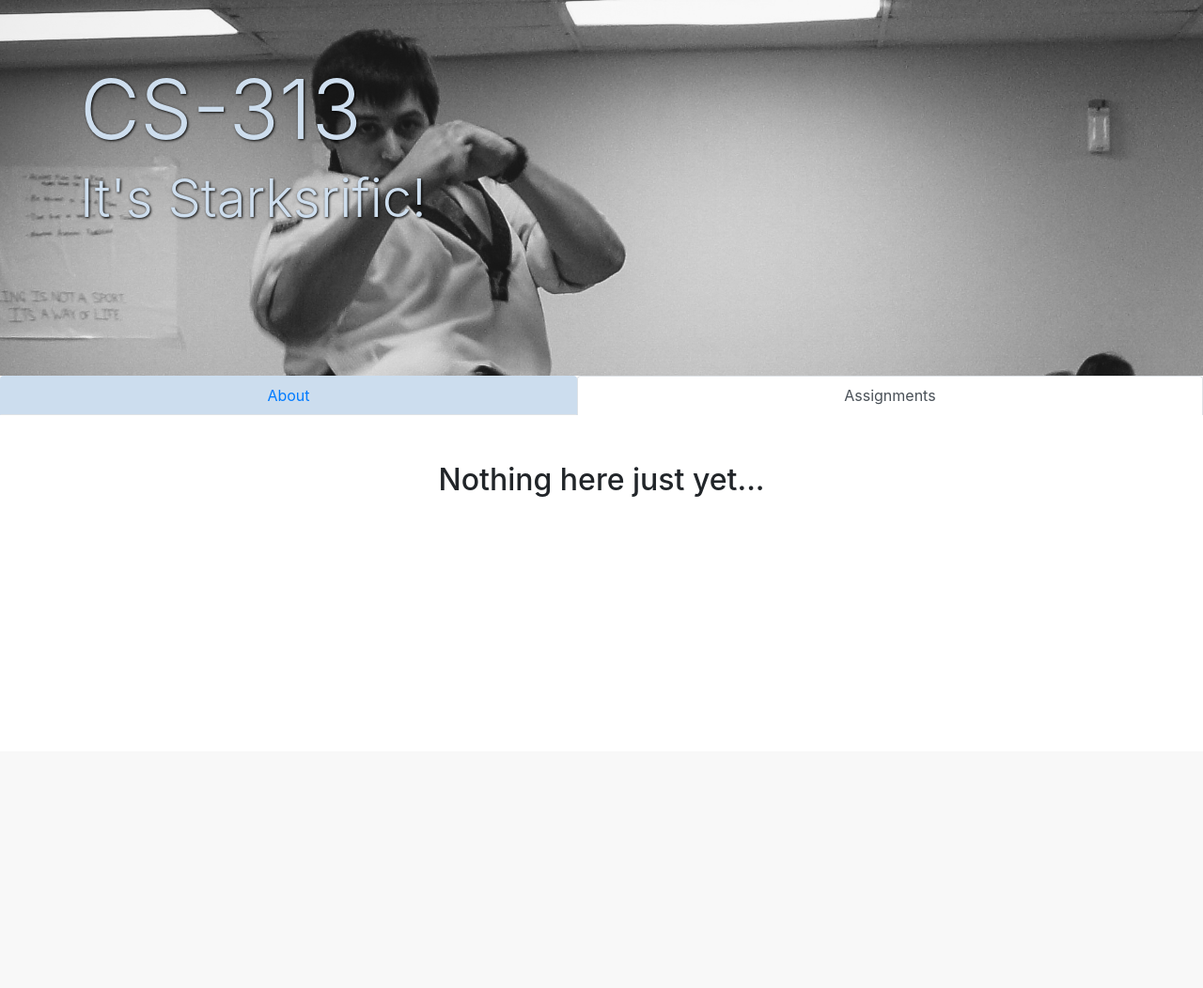
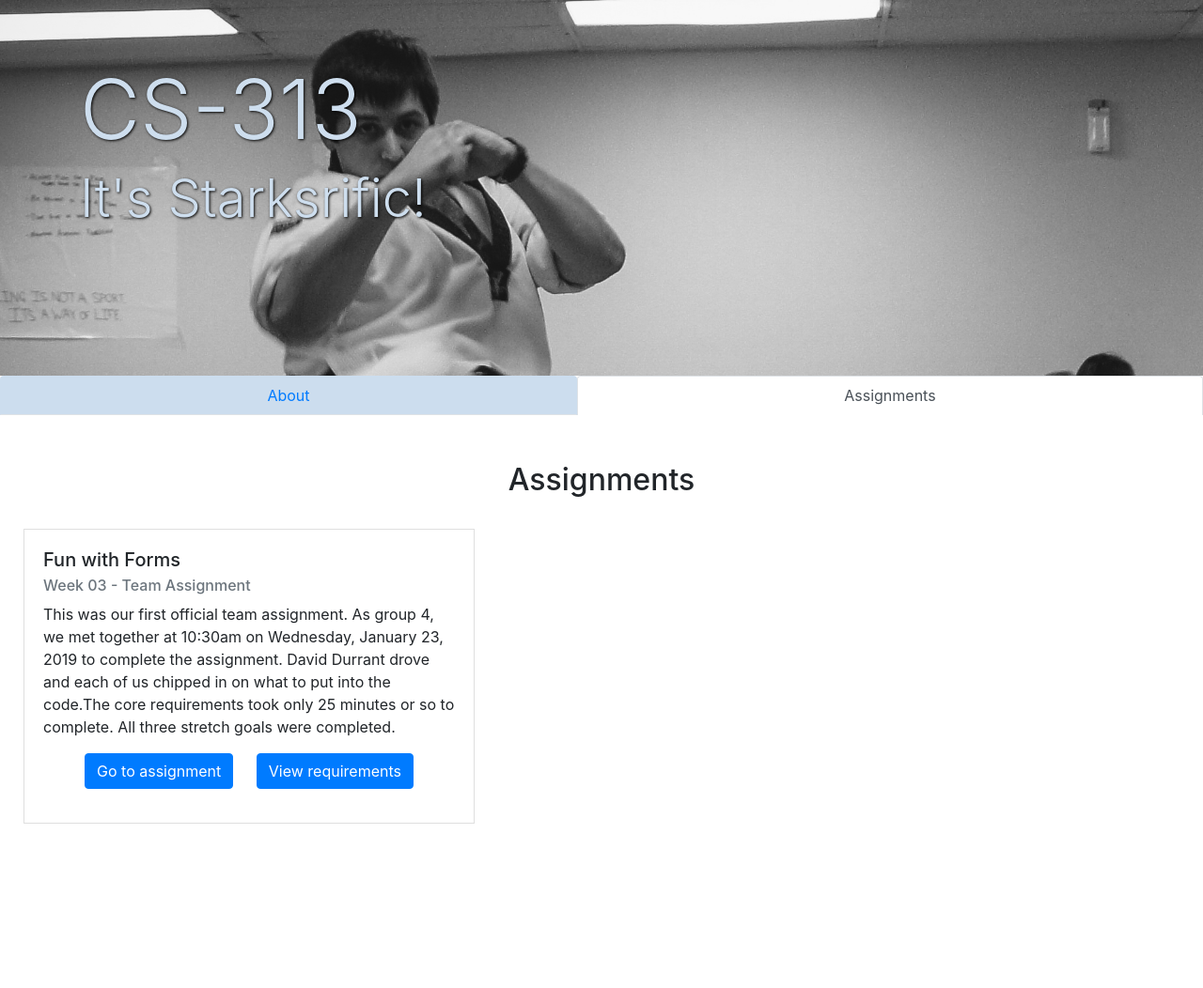
Before and after one commit to Brettzen/min-cs313-php, a PHP site: page /?action=assignments in a window 1280 px wide. Shown: the whole page at 94% size. Before the commit the page ends 529 px from the top, so only its background shows below. Run offline with PHP 8.4, Linux system fonts and the light colour scheme; some libraries are stand-ins or nearby versions.

Commit message:
Added W03 Team Assignment

```diff
--- a/common/footer.php
+++ b/common/footer.php
@@ -1,7 +1,3 @@
-<?php
+<footer>
 
-/*
- * To change this license header, choose License Headers in Project Properties.
- * To change this template file, choose Tools | Templates
- * and open the template in the editor.
- */
+</footer>
--- a/css/main.css
+++ b/css/main.css
@@ -32,8 +32,7 @@
     margin-top: 50px;
 }
 
-main h2,
-main p {
+main h2 {
     text-align: center;
 }
 
@@ -73,3 +72,89 @@
 .item-desc h4 {
     text-align: center;
 }
+
+.list-group {
+    cursor: pointer;
+}
+
+.task-complete {
+    text-decoration: line-through;
+    color: #888;
+}
+
+footer {
+    margin: 150px;
+}
+
+.btn {
+    color: white !important;
+    cursor: pointer;
+}
+
+.card {
+    margin: 25px;
+    perspective: 1000px;
+    border: none !important;
+    position: relative;
+}
+
+.card-body {
+    position: relative;
+    width: 100%;
+    height: 100%;
+    -webkit-transition: -webkit-transform 0.4s;
+    -moz-transition: -moz-transform 0.4s;
+    -o-transition: -o-transform 0.4s;
+    transition: transform 0.4s;
+    -webkit-transform-style: preserve-3d;
+    -moz-transform-style: preserve-3d;
+    -o-transform-style: preserve-3d;
+    transform-style: preserve-3d;
+    border: 1px solid rgba(0,0,0,.125);
+}
+
+.flip-card {
+    -webkit-transform: rotateY( -180deg );
+    -moz-transform: rotateY( -180deg );
+    -o-transform: rotateY( -180deg );
+    transform: rotateY( -180deg );
+    position: relative;
+}
+
+.flip-btn {
+    margin-left: 20px;
+}
+
+.return-btn {
+    margin-top: 100px;
+}
+
+.btn-link,
+.btn-link:hover {
+    color: white;
+    text-decoration: none;
+}
+
+.card-back ul li {
+    list-style: none;
+}
+
+.card-back,
+.card-front {
+    height: 100%;
+    width: 100%;
+    background: white;
+    /*position: absolute;*/
+}
+
+.card-back {
+    display: none;
+    webkit-transform: rotateY( 180deg );
+    -moz-transform: rotateY( 180deg );
+    -o-transform: rotateY( 180deg );
+    transform: rotateY( 180deg );
+}
+
+.card-front {
+    z-index: 2;
+}
--- a/index.php
+++ b/index.php
@@ -16,6 +16,14 @@
         include 'view/assignments.php';
         break;
 
+    case 'team03':
+        include 'view/assignments/team/w03/week3.php';
+        break;
+
+    case 'team03Submit':
+        include 'view/assignments/team/w03/formAction.php';
+        break;
+
     case 'main':
     case 'about':
     default:
--- a/js/main.js
+++ b/js/main.js
@@ -1,14 +1,24 @@
 $().ready(function(){
    $('.item-heading').on('click', function(){
-//       $('.item-menu').slideUp("fast");
        $(this).next().slideToggle('fast');
    });
 
    $('.list-group-item').on('click', function() {
-      $('.intro').fadeOut('fast');
-      $('.item-desc').fadeOut('fast');
+      $('.intro').fadeOut('fast').delay(100);
+      $('.item-desc').fadeOut('fast').delay(100);
       $id = $(this).attr('id');
       $('.item-desc.' + $id).show('fast');
    });
 
+   $('.flip-btn').on('click', function(){
+        $card = $(this).closest($('.card-body'));
+        $card.toggleClass('flip-card');
+        if($card.children('.card-front').is(':visible')) {
+            $card.children('.card-front').css('display', 'none');
+            $card.children('.card-back').css('display', 'block');
+        } else if($card.children('.card-back').is(':visible')) {
+            $card.children('.card-back').css('display', 'none');
+            $card.children('.card-front').css('display', 'block');
+        }
+   });
 });
--- a/view/assignments.php
+++ b/view/assignments.php
@@ -12,7 +12,42 @@
 
 <!--Add main-->
 <main>
-    <h2>Nothing here just yet...</h2>
+    <h2>Assignments</h2>
+    <div class="row">
+        <div class="col-sm-6">
+            <div class="card" style="width: 30rem;">
+                <div class="card-body">
+                    <div class="card-front">
+                    <h5 class="card-title">Fun with Forms</h5>
+                    <h6 class="card-subtitle mb-2 text-muted">Week 03 - Team Assignment</h6>
+                        <p class="card-text">This was our first official team assignment. As group 4, we met together at 10:30am on Wednesday, January 23, 2019 to complete the assignment. David Durrant drove and each of us chipped in on what to put into the code.The core requirements took only 25 minutes or so to complete. All three stretch goals were completed.</p>
+                        <p class="text-center">
+                            <a href="index.php?action=team03" class="btn btn-primary">Go to assignment</a>
+                            <a class="btn btn-primary flip-btn">View requirements</a>
+                        </p>
+                    </div>
+                    <div class="card-back">
+                        <h5 class="card-title">Core Requirements: <span class="badge badge-success">Complete!</span></h5>
+                        <ul>
+                            <li class="task-complete">01 - Create an HTML form</li>
+                            <li class="task-complete">02 - Create a PHP script to handle the form</li>
+                            <li class="task-complete">03 - Add "Continents Visited" checkbox</li>
+                        </ul>
+                        <h5 class="card-title">Stretch Requirements: <span class="badge badge-success">Complete!</span></h5>
+                        <ul>
+                            <li class="task-complete">01 - Use PHP to populate radio buttons</li>
+                            <li class="task-complete">02 - Use PHP to convert Continents from ID to text</li>
+                            <li class="task-complete">03 - Deploy to server</li>
+                        </ul>
+                        <p class="text-center">
+                            <a href="index.php?action=team03" class="btn btn-primary">Go to assignment</a>
+                            <a class="btn btn-primary flip-btn">View description</a>
+                        </p>
+                    </div>
+                </div>
+            </div>
+        </div>
+    </div>
 </main>
 
 <!--Add footer and extra scripting-->
```
Also changed, not shown: view/assignments/team/w03/formAction.php (added, +38 -0 lines), view/assignments/team/w03/week3.php (added, +38 -0 lines), view/main.php (+12 -12 lines).
